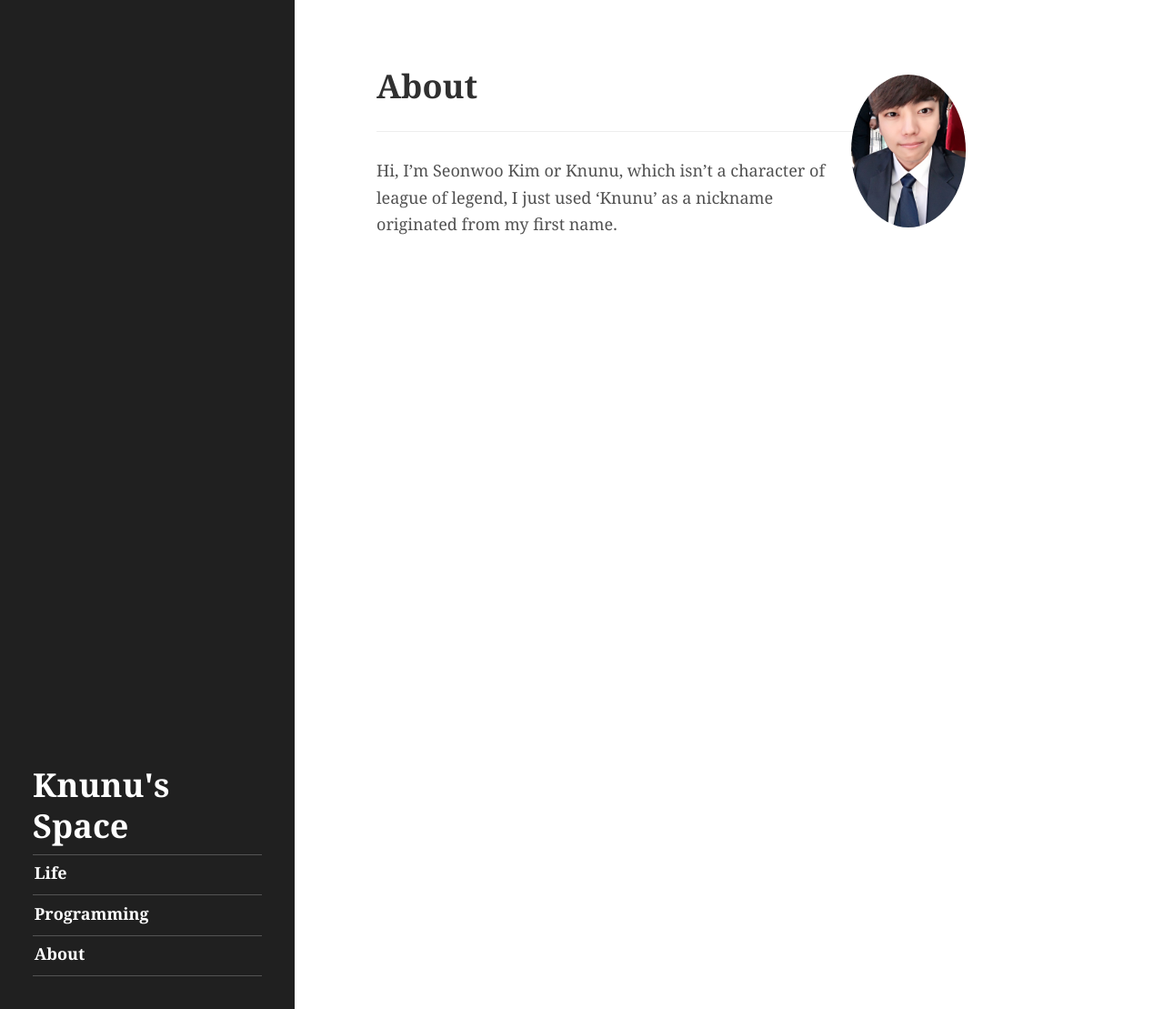
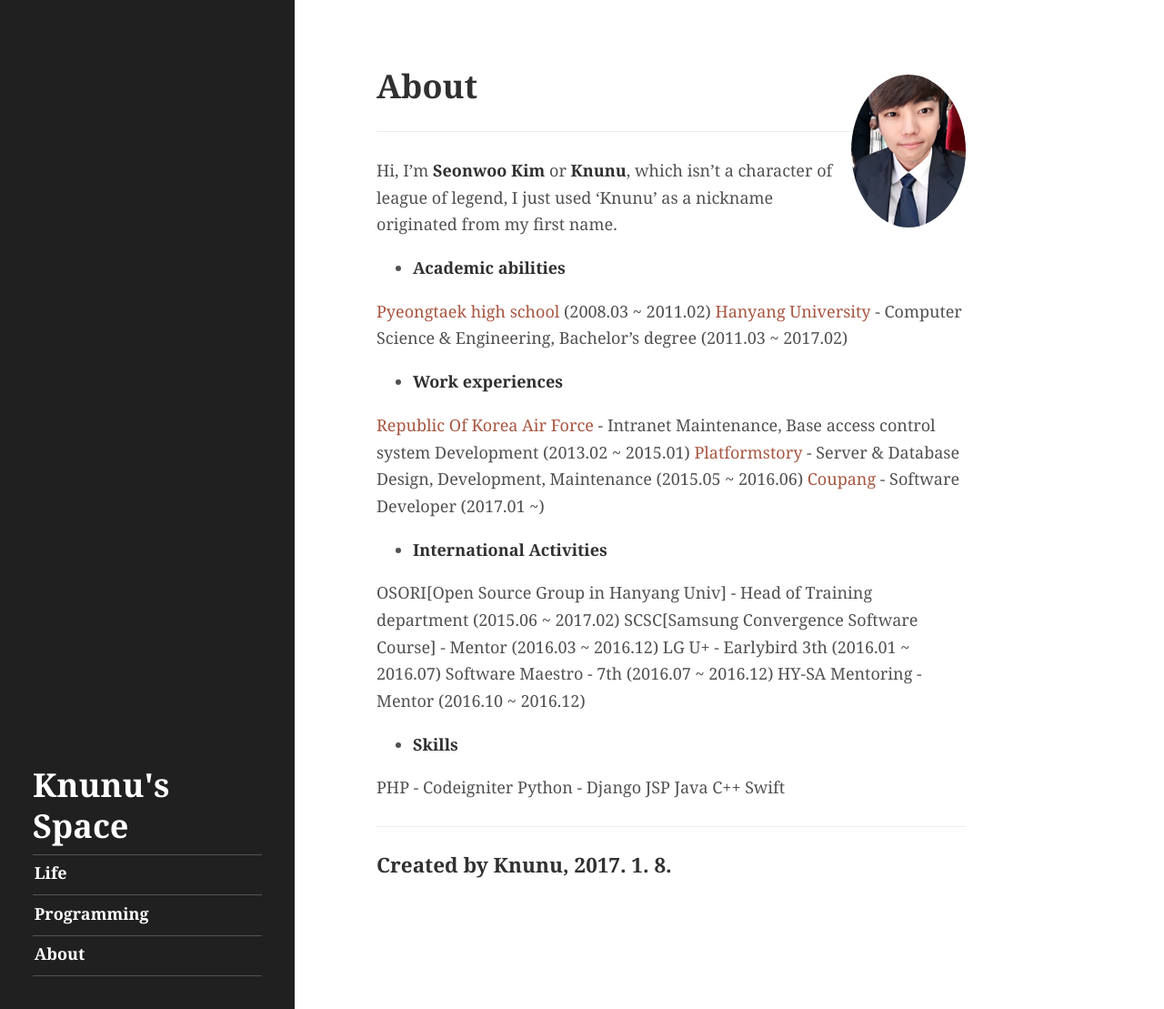
Before and after one commit to knunu/knunu.github.io, a Jekyll site: the page built from about.md, in a window 1280 px wide and 1109 px high. Shown: the whole window at 91% size. Built offline with Jekyll 4.4.1, drawn with Linux system fonts in a browser that asks for light colours.

Commit message:
profile update

```diff
--- a/_config.yml
+++ b/_config.yml
@@ -48,7 +48,7 @@ author:
 
   # Markdown enabled, can use multiple paragraphs (enabled by `|`)
   about:             |
-    Hi, I'm Seonwoo Kim or Knunu, which isn't a character of league of legend,
+    Hi, I'm **Seonwoo Kim** or **Knunu**, which isn't a character of league of legend,
     I just used 'Knunu' as a nickname originated from my first name.
 
   # Social media icons in sidebar
--- a/about.md
+++ b/about.md
@@ -8,3 +8,36 @@ title: About
   You can edit it there (jekyll needs restart!) or remove it and provide your own photo/text.
 {% endcomment %}
 {% include about-short.html author=site.author %}
+
+* **Academic abilities**
+
+[Pyeongtaek high school](http://www.pyeongtaek.hs.kr/smain.html) (2008.03 ~ 2011.02)
+[Hanyang University](http://www.hanyang.ac.kr/) - Computer Science & Engineering, Bachelor's degree (2011.03 ~ 2017.02)
+
+* **Work experiences**
+
+[Republic Of Korea Air Force](http://www.airforce.mil.kr:8081/user/indexMain.action?siteId=airforce) - Intranet Maintenance, Base access control system Development (2013.02 ~ 2015.01)
+[Platformstory](http://platformstory.com/) - Server & Database Design, Development, Maintenance (2015.05 ~ 2016.06)
+[Coupang](http://www.coupang.com/) - Software Developer (2017.01 ~)
+
+* **International Activities**
+
+OSORI[Open Source Group in Hanyang Univ] - Head of Training department (2015.06 ~ 2017.02)
+SCSC[Samsung Convergence Software Course] - Mentor (2016.03 ~ 2016.12)
+LG U+ - Earlybird 3th (2016.01 ~ 2016.07)
+Software Maestro - 7th (2016.07 ~ 2016.12)
+HY-SA Mentoring - Mentor (2016.10 ~ 2016.12)
+
+
+* **Skills**
+
+PHP - Codeigniter
+Python - Django
+JSP
+Java
+C++
+Swift
+
+------
+
+### Created by Knunu, 2017. 1. 8.
```
